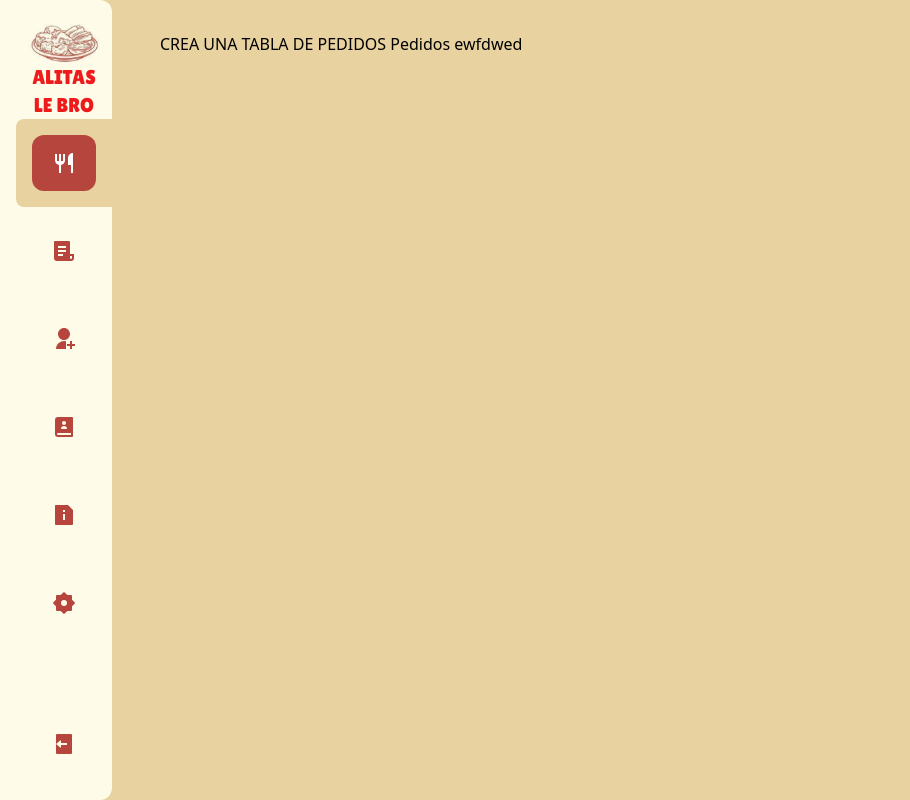
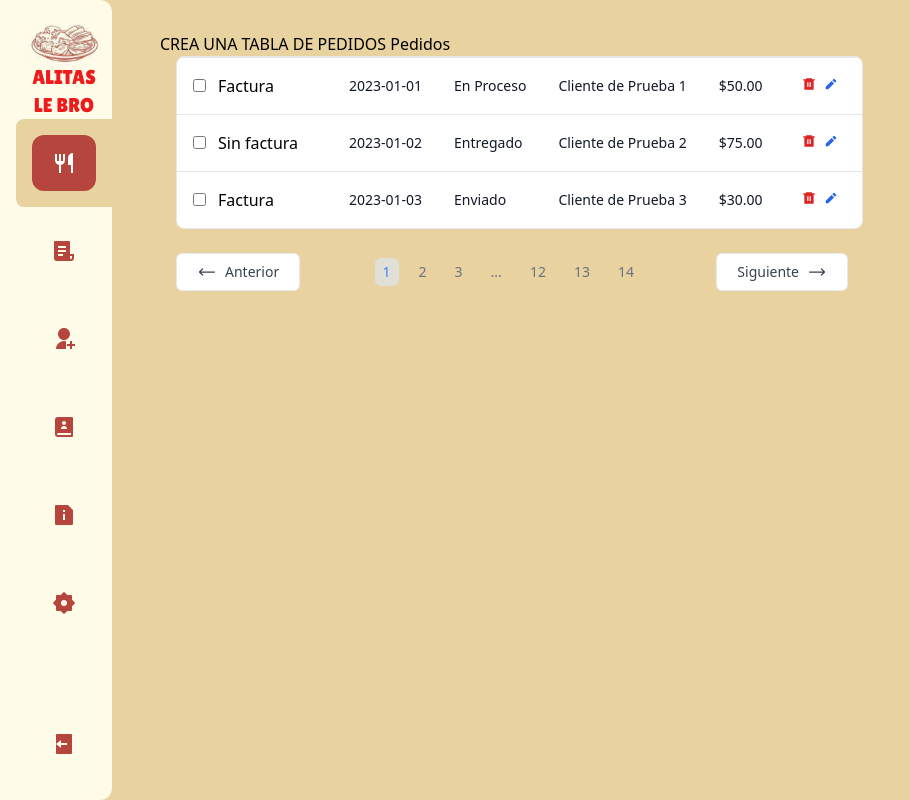
Before and after one commit to yairhdz24/Alitas_Lebro, a React (Vite) app in the folder Alitas_SBD23-main/: page /pedidos in a window 1280 px wide. Shown: the whole page, without its empty margins (0-910 px from the left). Built offline with nearby package versions, Linux system fonts and the light colour scheme.

Commit message:
Creacion Tabla de pedidos

```diff
--- a/Alitas_SBD23-main/src/pages/Pedidos.jsx
+++ b/Alitas_SBD23-main/src/pages/Pedidos.jsx
@@ -1,6 +1,6 @@
 import React, { useState } from 'react';
 import Sidebar from '../components/shared/Sidebar';
-import { RiCloseLine, RiAddFill, RiFileList3Fill, RiMenu3Fill } from 'react-icons/ri';
+import { RiCloseLine, RiAddFill, RiFileList3Fill, RiMenu3Fill, RiDeleteBin6Fill, RiPencilFill } from 'react-icons/ri';
 
 const Pedidos = () => {
   const [showMenu, setShowMenu] = useState(false);
@@ -10,10 +10,49 @@ const Pedidos = () => {
     // Otras lógicas necesarias al hacer clic en el botón del menú
   };
 
+  // Pedidos de prueba
+  const [pedidos, setPedidos] = useState([
+    {
+      id: 1,
+      factura: true,
+      fecha: '2023-01-01',
+      estado: 'En Proceso',
+      cliente: 'Cliente de Prueba 1',
+      compra: '$50.00',
+    },
+    {
+      id: 2,
+      factura: false,
+      fecha: '2023-01-02',
+      estado: 'Entregado',
+      cliente: 'Cliente de Prueba 2',
+      compra: '$75.00',
+    },
+    {
+      id: 3,
+      factura: true,
+      fecha: '2023-01-03',
+      estado: 'Enviado',
+      cliente: 'Cliente de Prueba 3',
+      compra: '$30.00',
+    },
+    // Puedes agregar más pedidos según sea necesario
+  ]);
+
+  const handleEliminarPedido = (id) => {
+    const nuevosPedidos = pedidos.filter((pedido) => pedido.id !== id);
+    setPedidos(nuevosPedidos);
+  };
+
+  const handleEditarPedido = (id) => {
+    // Aquí puedes implementar la lógica para la edición del pedido
+    console.log('Editar pedido', id);
+  };
+
   return (
     <div className="bg-alitas_obs_beige w-full min-h-screen">
       <Sidebar showMenu={showMenu} />
-      {/* NAV de mobil */}
+      {/* NAV de móvil */}
       <nav className="bg-alitas_beige lg:hidden fixed w-full bottom-0 left-0 text-3xl text-alitas_obs_red p-4 flex items-center justify-between rounded-tl-xl rounded-tr-xl">
         <button className="p-2">
           <RiCloseLine />
@@ -31,8 +70,117 @@ const Pedidos = () => {
       {/* Main */}
       <main className="lg:pl-32 lg:pr-96 pb-20">
         <div className="md:p-8 p-4">
-          <h1>CREA UNA TABLA DE PEDIDOS Pedidos ewfdwed</h1>
+          <h1>CREA UNA TABLA DE PEDIDOS Pedidos</h1>
           {/* Contenido adicional del componente de pedidos */}
+
+          {/* Tabla de pedidos */}
+          <section className="container px-4 mx-auto">
+            <div className="flex flex-col">
+              <div className="-mx-4 -my-2 overflow-x-auto sm:-mx-6 lg:-mx-8">
+                <div className="inline-block min-w-full py-2 align-middle md:px-6 lg:px-8">
+                  <div className="overflow-hidden border border-gray-200 dark:border-gray-700 md:rounded-lg">
+                    <table className="min-w-full divide-y divide-gray-200 dark:divide-gray-700">
+                      <thead className="bg-gray-50 dark:bg-gray-800">
+                        <tr>
+                          {/* ... (encabezados de la tabla) */}
+                        </tr>
+                      </thead>
+                      <tbody className="bg-white divide-y divide-gray-200 dark:divide-gray-700 dark:bg-gray-900">
+                        {/* Filas de la tabla */}
+                        {pedidos.map((pedido) => (
+                          <tr key={pedido.id}>
+                            <td className="px-4 py-4 whitespace-nowrap">
+                              <div className="flex items-center gap-x-3">
+                                <input
+                                  type="checkbox"
+                                  className="text-blue-500 border-gray-300 rounded dark:bg-gray-900 dark:ring-offset-gray-900 dark:border-gray-700"
+                                />
+                                <button className="flex items-center gap-x-2">
+                                  <span>{pedido.factura ? 'Factura' : 'Sin factura'}</span>
+                                  <svg
+                                    className="h-3"
+                                    viewBox="0 0 10 11"
+                                    fill="none"
+                                    xmlns="http://www.w3.org/2000/svg"
+                                  >
+                                    {/* ... (contenido del svg) */}
+                                  </svg>
+                                </button>
+                              </div>
+                            </td>
+                            <td className="px-4 py-4 whitespace-nowrap">
+                              <div className="text-sm text-gray-900">{pedido.fecha}</div>
+                            </td>
+                            <td className="px-4 py-4 whitespace-nowrap">
+                              <div className="text-sm text-gray-900">{pedido.estado}</div>
+                            </td>
+                            <td className="px-4 py-4 whitespace-nowrap">
+                              <div className="text-sm text-gray-900">{pedido.cliente}</div>
+                            </td>
+                            <td className="px-4 py-4 whitespace-nowrap">
+                              <div className="text-sm text-gray-900">{pedido.compra}</div>
+                            </td>
+                            <td className="px-6 py-4 whitespace-nowrap text-right text-sm font-medium">
+                              {/* Botón de eliminar */}
+                              <button
+                                onClick={() => handleEliminarPedido(pedido.id)}
+                                className="text-red-600 hover:text-red-900"
+                                title="Eliminar"
+                              >
+                                <RiDeleteBin6Fill />
+                              </button>
+                              {/* Botón de editar */}
+                              <button
+                                onClick={() => handleEditarPedido(pedido.id)}
+                                className="text-blue-600 hover:text-blue-900 ml-2"
+                                title="Editar"
+                              >
+                                <RiPencilFill />
+                              </button>
+                            </td>
+                          </tr>
+                        ))}
+                      </tbody>
+                    </table>
+                  </div>
+                </div>
+              </div>
+            </div>
+
+
+             {/* Paginación */}
+            <div className="flex items-center justify-between mt-6">
+              <a href="#" className="flex items-center px-5 py-2 text-sm text-gray-700 capitalize transition-colors duration-200 bg-white border rounded-md gap-x-2 hover:bg-gray-100 dark:bg-gray-900 dark:text-gray-200 dark:border-gray-700 dark:hover:bg-gray-800">
+                <svg xmlns="http://www.w3.org/2000/svg" fill="none" viewBox="0 0 24 24" strokeWidth="1.5" stroke="currentColor" className="w-5 h-5 rtl:-scale-x-100">
+                  <path strokeLinecap="round" strokeLinejoin="round" d="M6.75 15.75L3 12m0 0l3.75-3.75M3 12h18" />
+                </svg>
+
+                <span>
+                  Anterior
+                </span>
+              </a>
+
+              <div className="items-center hidden md:flex gap-x-3">
+                <a href="#" className="px-2 py-1 text-sm text-blue-500 rounded-md dark:bg-gray-800 bg-blue-100/60">1</a>
+                <a href="#" className="px-2 py-1 text-sm text-gray-500 rounded-md dark:hover:bg-gray-800 dark:text-gray-300 hover:bg-gray-100">2</a>
+                <a href="#" className="px-2 py-1 text-sm text-gray-500 rounded-md dark:hover:bg-gray-800 dark:text-gray-300 hover:bg-gray-100">3</a>
+                <a href="#" className="px-2 py-1 text-sm text-gray-500 rounded-md dark:hover:bg-gray-800 dark:text-gray-300 hover:bg-gray-100">...</a>
+                <a href="#" className="px-2 py-1 text-sm text-gray-500 rounded-md dark:hover:bg-gray-800 dark:text-gray-300 hover:bg-gray-100">12</a>
+                <a href="#" className="px-2 py-1 text-sm text-gray-500 rounded-md dark:hover:bg-gray-800 dark:text-gray-300 hover:bg-gray-100">13</a>
+                <a href="#" className="px-2 py-1 text-sm text-gray-500 rounded-md dark:hover:bg-gray-800 dark:text-gray-300 hover:bg-gray-100">14</a>
+              </div>
+
+              <a href="#" className="flex items-center px-5 py-2 text-sm text-gray-700 capitalize transition-colors duration-200 bg-white border rounded-md gap-x-2 hover:bg-gray-100 dark:bg-gray-900 dark:text-gray-200 dark:border-gray-700 dark:hover:bg-gray-800">
+                <span>
+                  Siguiente
+                </span>
+
+                <svg xmlns="http://www.w3.org/2000/svg" fill="none" viewBox="0 0 24 24" strokeWidth="1.5" stroke="currentColor" className="w-5 h-5 rtl:-scale-x-100">
+                  <path strokeLinecap="round" strokeLinejoin="round" d="M17.25 8.25L21 12m0 0l-3.75 3.75M21 12H3" />
+                </svg>
+              </a>
+            </div>
+          </section>
         </div>
       </main>
     </div>
```
